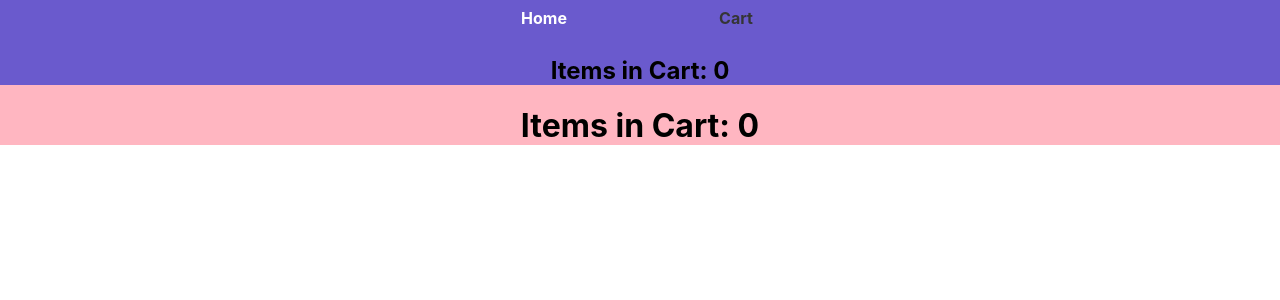
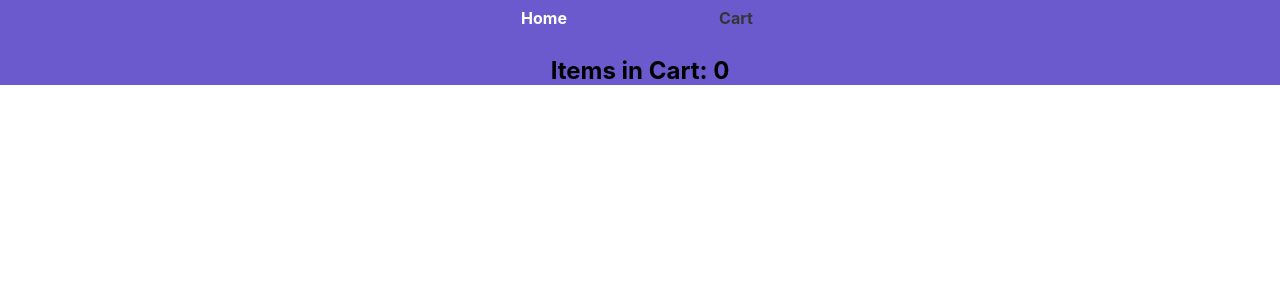
Before and after one commit to jreidmke/shoply, a React (Create React App) app: page /cart in a window 1280 px wide. Shown: the top 300 px of the page. Built offline with nearby package versions, Linux system fonts and the light colour scheme.

Commit message:
removed items in cart count

```diff
--- a/src/Cart.js
+++ b/src/Cart.js
@@ -26,7 +26,6 @@ const Cart = () => {
 
         return(
             <div>
-                  <h1>Items in Cart: {cart.length}</h1>
                   {cartRender}
             </div>
         )
```
